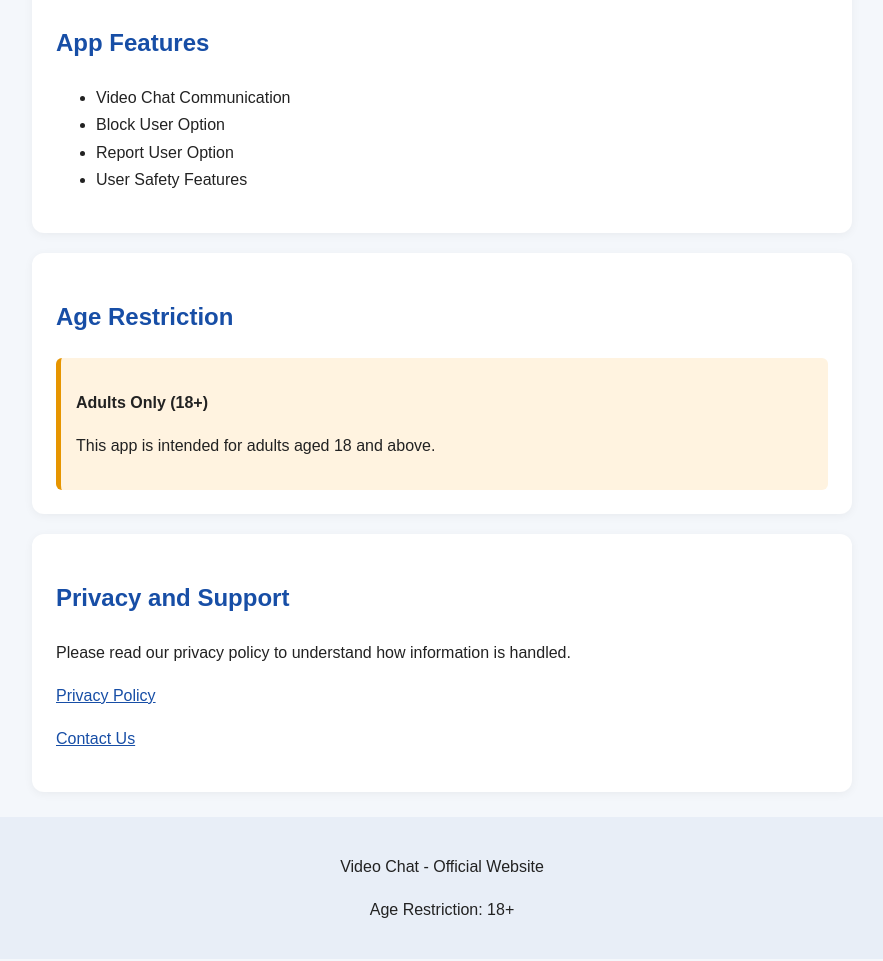
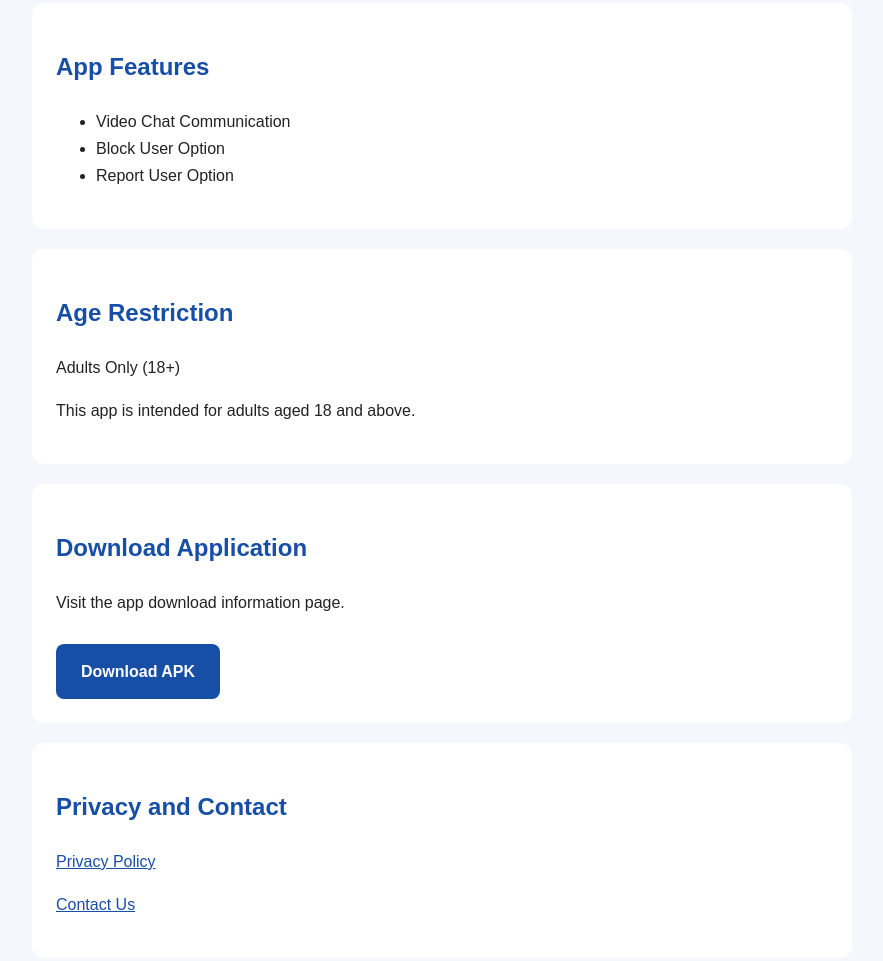
Before and after one commit to webs71452-oss/video-chatwebsite, a plain HTML site: page index.html in a window 1280 px wide. Shown: the part 626-1587 px from the top of the page, without its empty margins (198-1081 px from the left). Drawn offline with Linux system fonts and the light colour scheme.

Commit message:
Update index.html

```diff
--- a/index.html
+++ b/index.html
@@ -4,17 +4,10 @@
 <head>
   <meta charset="UTF-8">
   <meta name="viewport" content="width=device-width, initial-scale=1.0">
-
   <title>Video Chat - Official Website</title>
-
-  <meta name="description"
-        content="Official information website for the Video Chat application.">
-
+  <meta name="description" content="Official information website for Video Chat.">
   <style>
-    * {
-      box-sizing: border-box;
-    }
-
+    * { box-sizing: border-box; }
     body {
       margin: 0;
       font-family: Arial, sans-serif;
@@ -22,48 +15,35 @@
       color: #222;
       line-height: 1.7;
     }
-
     header {
       background: #174ea6;
       color: white;
       text-align: center;
       padding: 40px 15px;
     }
-
-    header h1 {
-      margin: 0;
-      font-size: 34px;
-    }
-
     main {
       max-width: 850px;
       margin: 25px auto;
       padding: 0 15px;
     }
-
     section {
       background: white;
       padding: 24px;
       margin-bottom: 20px;
       border-radius: 12px;
-      box-shadow: 0 2px 10px #0000000d;
     }
-
-    h2 {
-      color: #174ea6;
+    h2 { color: #174ea6; }
+    .download-btn {
+      display: inline-block;
+      padding: 14px 25px;
+      margin-top: 12px;
+      background: #174ea6;
+      color: white;
+      text-decoration: none;
+      border-radius: 8px;
+      font-weight: bold;
     }
-
-    .age {
-      background: #fff3e0;
-      border-left: 5px solid #e69500;
-      padding: 15px;
-      border-radius: 6px;
-    }
-
-    a {
-      color: #174ea6;
-    }
-
+    a:not(.download-btn) { color: #174ea6; }
     footer {
       background: #e8eef7;
       text-align: center;
@@ -71,7 +51,6 @@
     }
   </style>
 </head>
-
 <body>
 
 <header>
@@ -80,21 +59,14 @@
 </header>
 
 <main>
-
   <section>
     <h2>Welcome to Video Chat</h2>
-      <p>
-        Welcome to the official information website
-        for the Video Chat application.
-      </p>
+    <p>Welcome to the official information website for the Video Chat application.</p>
   </section>
 
   <section>
     <h2>About the App</h2>
-      <p>
-        Video Chat is an application designed for
-        video chat communication.
-      </p>
+    <p>Video Chat is an application designed for video chat communication.</p>
   </section>
 
   <section>
@@ -103,37 +75,28 @@
       <li>Video Chat Communication</li>
       <li>Block User Option</li>
       <li>Report User Option</li>
-        <li>User Safety Features</li>
     </ul>
   </section>
 
   <section>
     <h2>Age Restriction</h2>
-      <div class="age">
-        <p><strong>Adults Only (18+)</strong></p>
-        <p>
-          This app is intended for adults aged
-          18 and above.
-        </p>
-      </div>
+    <p>Adults Only (18+)</p>
+    <p>This app is intended for adults aged 18 and above.</p>
   </section>
 
   <section>
-      <h2>Privacy and Support</h2>
-      <p>
-        Please read our privacy policy to understand
-        how information is handled.
-      </p>
-
-      <p>
-        <a href="privacy.html">Privacy Policy</a>
-      </p>
-
-      <p>
-        <a href="contact.html">Contact Us</a>
-      </p>
+    <h2>Download Application</h2>
+    <p>Visit the app download information page.</p>
+    <a class="download-btn" href="./download.html">
+      Download APK
+    </a>
   </section>
 
+  <section>
+    <h2>Privacy and Contact</h2>
+    <p><a href="./privacy.html">Privacy Policy</a></p>
+    <p><a href="./contact.html">Contact Us</a></p>
+  </section>
 </main>
 
 <footer>
```
Lines whose indentation alone changed are shown as unchanged.
